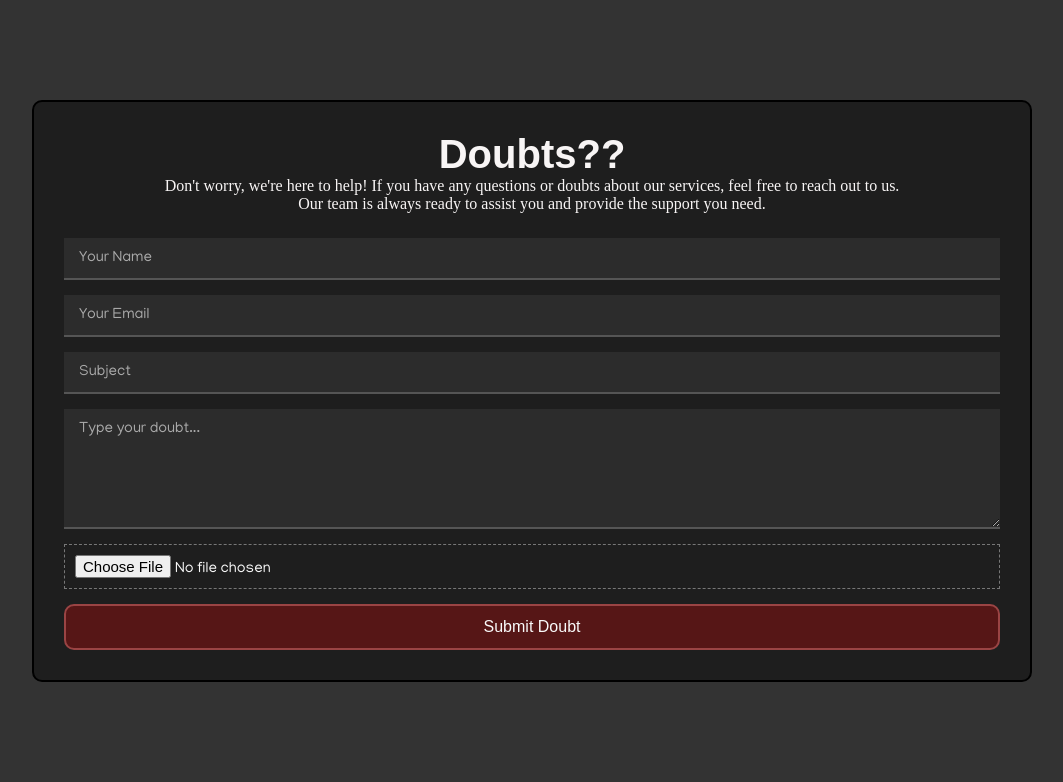
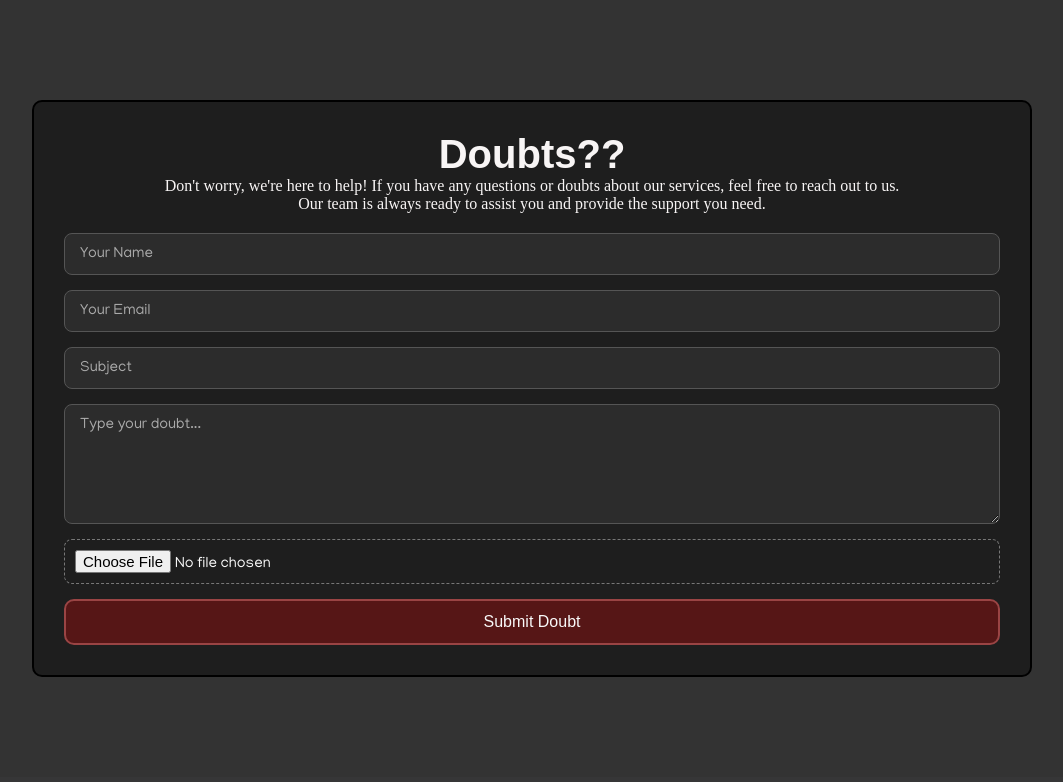
Before and after one commit to archa-s-ar/GASANA1.0, a Flask app: page /doubt in a window 1280 px wide. Shown: the part 97-879 px from the top of the page, without its empty margins (108-1171 px from the left). After the commit the page ends 774 px from the top, so only its background shows below. Run offline with Flask 3, Linux system fonts and the light colour scheme; some web fonts are replaced.

Commit message:
Fixed UI issue

```diff
--- a/static/style.css
+++ b/static/style.css
@@ -553,18 +553,17 @@ html {
 .alt-btn:hover {
     background-color: #555;
 }
-/* ===== GASANA DOUBT FORM STYLING ===== */
+/* ===== GASANA DOUBT FORM ONLY ===== */
 
-form {
+.doubt-form {
     display: flex;
     flex-direction: column;
     gap: 15px;
     margin-top: 20px;
 }
 
-/* Inputs & textarea */
-form input,
-form textarea {
+.doubt-form input,
+.doubt-form textarea {
     width: 100%;
     padding: 12px 15px;
     border-radius: 8px;
@@ -576,36 +575,31 @@ form textarea {
     transition: 0.2s ease;
 }
 
-/* Placeholder color */
-form input::placeholder,
-form textarea::placeholder {
+.doubt-form input::placeholder,
+.doubt-form textarea::placeholder {
     color: #aaa;
 }
 
-/* Focus effect */
-form input:focus,
-form textarea:focus {
+.doubt-form input:focus,
+.doubt-form textarea:focus {
     outline: none;
     border-color: #9a4444;
     box-shadow: 0 0 8px rgba(154, 68, 68, 0.5);
 }
 
-/* Textarea sizing */
-form textarea {
+.doubt-form textarea {
     min-height: 120px;
     resize: vertical;
 }
 
-/* File input */
-form input[type="file"] {
+.doubt-form input[type="file"] {
     background-color: #1E1E1E;
     border: 1px dashed #777;
     padding: 10px;
     cursor: pointer;
 }
 
-/* Submit button (matches your red theme 🔥) */
-form button {
+.doubt-form button {
     background-color: #561616;
     border: 2px solid #9a4444;
     color: #f9f9f9;
@@ -616,18 +610,6 @@ form button {
     transition: 0.3s ease;
 }
 
-/* Hover effect */
-form button:hover {
+.doubt-form button:hover {
     background-color: #140606;
 }
-
-/* Slight form spacing inside your box */
-.stress-chat form {
-    margin-top: 25px;
-}
-form input,
-form textarea {
-    border: none;
-    border-bottom: 2px solid #555;
-    border-radius: 0;
-}
--- a/templates/doubt.html
+++ b/templates/doubt.html
@@ -16,7 +16,7 @@
     <div class="stress-chat">
     <h1 class="title">Doubts??</h1>
     <p>Don't worry, we're here to help! If you have any questions or doubts about our services, feel free to reach out to us. <br>Our team is always ready to assist you and provide the support you need.</p>
-    <form action="https://api.web3forms.com/submit" method="POST" enctype="multipart/form-data">
+    <form class="doubt-form" action="https://api.web3forms.com/submit" method="POST" enctype="multipart/form-data">
 
   <input type="hidden" name="access_key" value="8c8ac239-48a2-4ecc-8c65-b4d4e9a4f1ff">
   <input type="hidden" name="redirect" value="https://gasana.onrender.com/thankyou.html">
```
